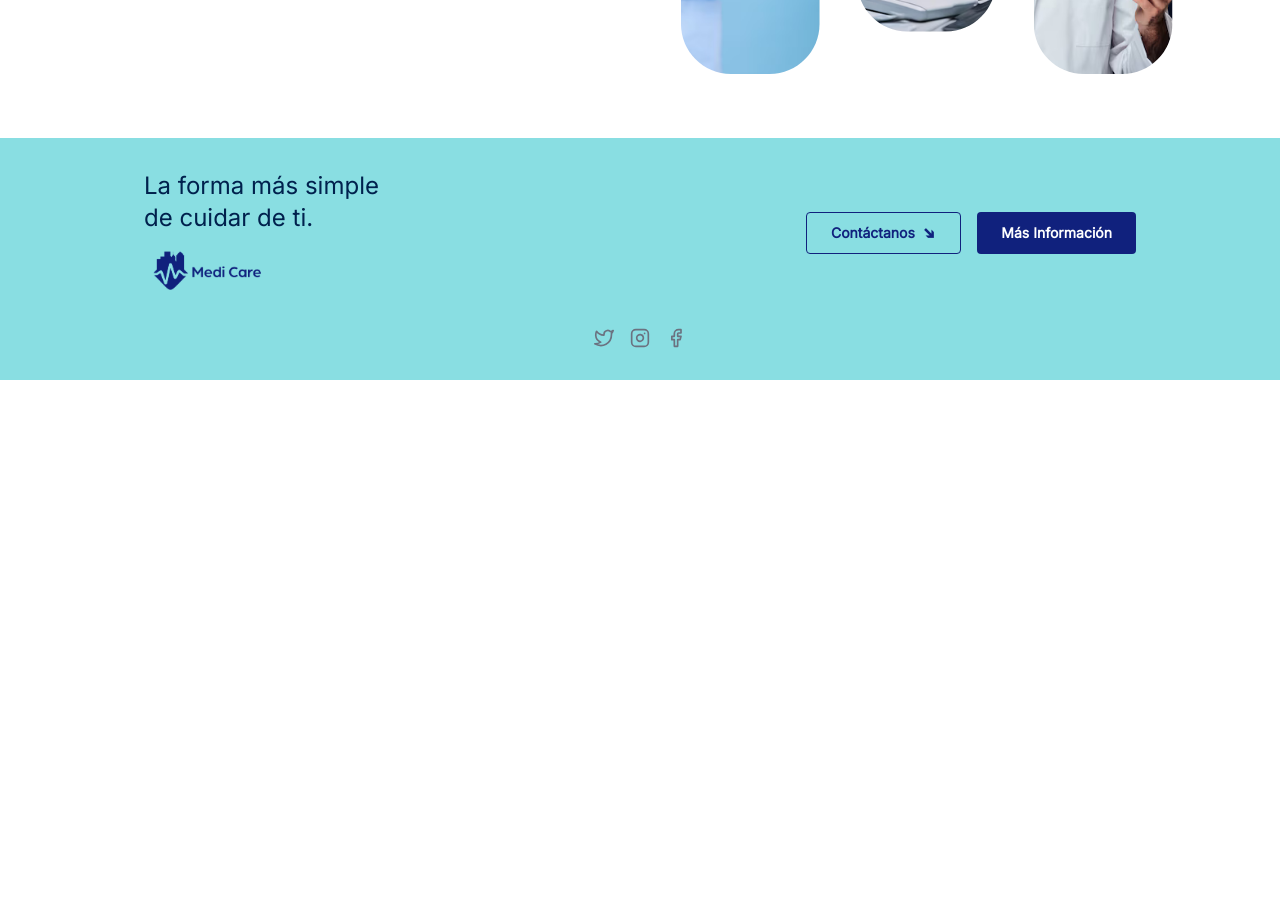
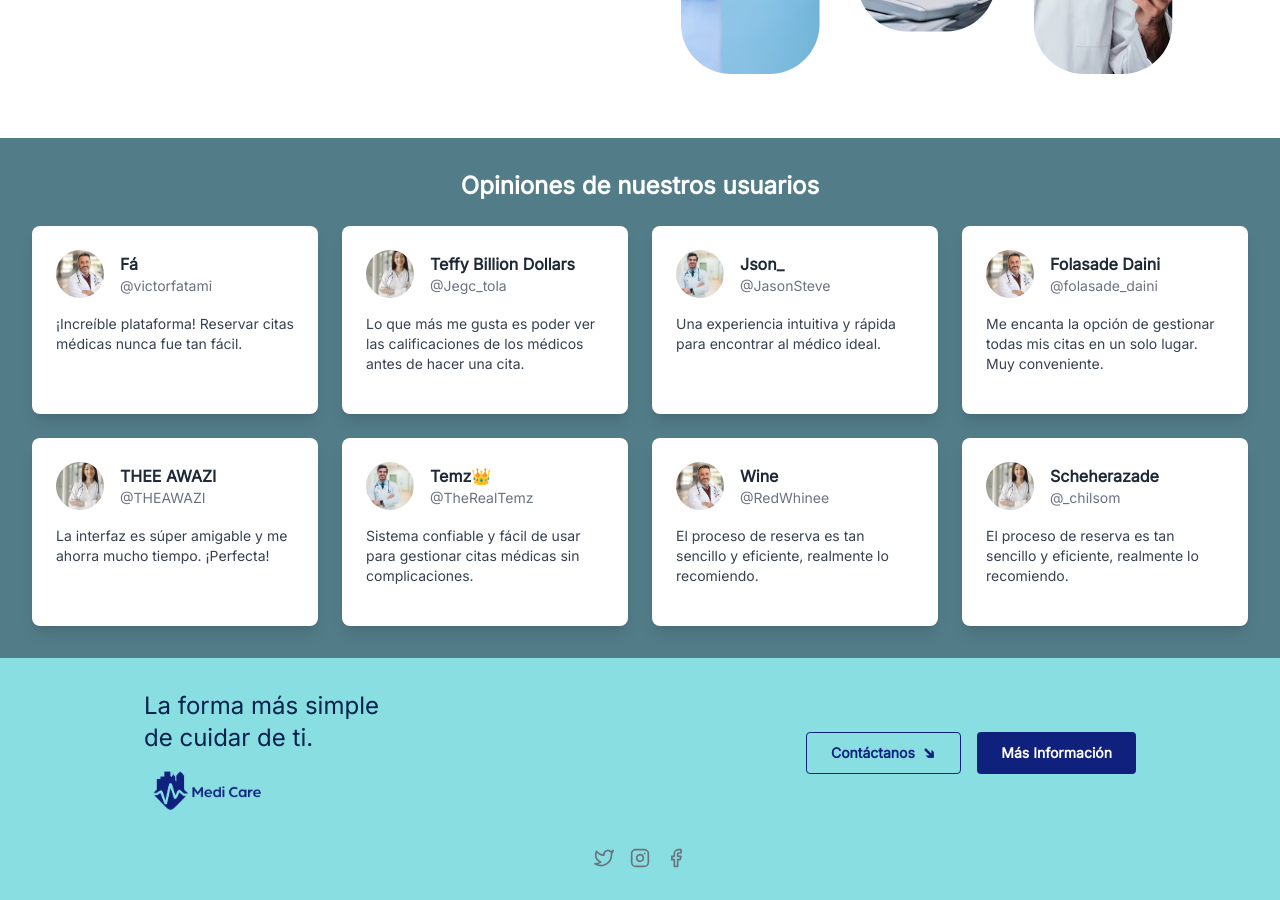
Before and after one commit to isidrocolocho/clinica-landing, a React (Create React App) app: page / in a window 1280 px wide. Shown: the part 780-1680 px from the top of the page. Before the commit the page ends 1160 px from the top, so only its background shows below. Built offline with nearby package versions, Linux system fonts and the light colour scheme.

Commit message:
modificaciones dashboard, testimonios, home, citas anteriores y catalogo

```diff
--- a/package.json
+++ b/package.json
@@ -10,6 +10,7 @@
     "@fortawesome/free-solid-svg-icons": "^6.7.2",
     "@fortawesome/react-fontawesome": "^0.2.2",
     "@fullcalendar/daygrid": "^6.1.15",
+    "@fullcalendar/interaction": "^6.1.15",
     "@fullcalendar/react": "^6.1.15",
     "@heroicons/react": "^2.2.0",
     "@mui/material": "^6.3.1",
--- a/src/views/landing/home/Home.jsx
+++ b/src/views/landing/home/Home.jsx
@@ -1,8 +1,10 @@
 import React from "react";
+import Testimonios from "./Testimonios"; // Importa el componente de testimonios si está en el mismo directorio
 
 export default function Home() {
   return (
     <div>
+      {/* Sección principal */}
       <section className="max-w-7xl mx-auto px-4 py-12">
         <div className="grid md:grid-cols-2 gap-8 items-center">
           <div className="md:pl-20">
@@ -10,7 +12,6 @@ export default function Home() {
               Tu salud, <br />
               <span className="text-verde-aqua font-black italic">nuestra prioridad.</span>
             </h1>
-
             <p className="text-gray-600 mb-8">
               Descubre una forma fácil y rápida de encontrar especialistas, agendar citas y gestionar tu cuidado médico desde cualquier dispositivo.
             </p>
@@ -33,6 +34,7 @@ export default function Home() {
         </div>
       </section>
 
+      {/* Sección de beneficios */}
       <section className="flex flex-col md:flex-row items-center md:items-start justify-between px-8 py-16 bg-white">
         <div className="w-full md:w-1/2 flex flex-col justify-center md:pl-20 pt-6 items-center md:items-start h-full">
           <h2 className="text-3xl md:text-4xl font-bold italic text-verde-aqua text-center md:text-left">
@@ -59,6 +61,9 @@ export default function Home() {
           </div>
         </div>
       </section>
+
+      {/* Componente de testimonios */}
+      <Testimonios />
     </div>
   );
 }
--- /dev/null
+++ b/src/views/landing/home/Testimonios.jsx
@@ -0,0 +1,96 @@
+import React from "react";
+
+const Testimonios = () => {
+  const testimonios = [
+    {
+      nombre: "Fá",
+      usuario: "@victorfatami",
+      mensaje: "¡Increíble plataforma! Reservar citas médicas nunca fue tan fácil.",
+      foto: "/images/mario.jpeg", // Imagen del testimonio
+    },
+    {
+      nombre: "Teffy Billion Dollars",
+      usuario: "@Jegc_tola",
+      mensaje:
+        "Lo que más me gusta es poder ver las calificaciones de los médicos antes de hacer una cita.",
+      foto: "/images/jessica.jpeg", // Imagen del testimonio
+    },
+    {
+      nombre: "Json_",
+      usuario: "@JasonSteve",
+      mensaje:
+        "Una experiencia intuitiva y rápida para encontrar al médico ideal.",
+      foto: "/images/luis.jpeg", // Imagen del testimonio
+    },
+    {
+      nombre: "Folasade Daini",
+      usuario: "@folasade_daini",
+      mensaje:
+        "Me encanta la opción de gestionar todas mis citas en un solo lugar. Muy conveniente.",
+      foto: "/images/mario.jpeg", // Imagen del testimonio
+    },
+    {
+      nombre: "THEE AWAZI",
+      usuario: "@THEAWAZI",
+      mensaje: "La interfaz es súper amigable y me ahorra mucho tiempo. ¡Perfecta!",
+      foto: "/images/jessica.jpeg", // Imagen del testimonio
+    },
+    {
+      nombre: "Temz👑",
+      usuario: "@TheRealTemz",
+      mensaje:
+        "Sistema confiable y fácil de usar para gestionar citas médicas sin complicaciones.",
+      foto: "/images/luis.jpeg", // Imagen del testimonio
+    },
+    {
+      nombre: "Wine",
+      usuario: "@RedWhinee",
+      mensaje:
+        "El proceso de reserva es tan sencillo y eficiente, realmente lo recomiendo.",
+      foto: "/images/mario.jpeg", // Imagen del testimonio
+    },
+    {
+      nombre: "Scheherazade",
+      usuario: "@_chilsom",
+      mensaje:
+        "El proceso de reserva es tan sencillo y eficiente, realmente lo recomiendo.",
+      foto: "/images/jessica.jpeg", // Imagen del testimonio
+    },
+  ];
+
+  return (
+    <div className="bg-verde-musgo p-8">
+      <div className="max-w-7xl mx-auto">
+        <h2 className="text-white text-2xl font-bold mb-6 text-center">
+          Opiniones de nuestros usuarios
+        </h2>
+        <div className="grid grid-cols-1 sm:grid-cols-2 md:grid-cols-3 lg:grid-cols-4 gap-6">
+          {testimonios.map((testimonio, index) => (
+            <div
+              key={index}
+              className="bg-white p-6 rounded-lg shadow-lg flex flex-col space-y-4 transition-transform duration-300 hover:scale-105"
+            >
+              <div className="flex items-center space-x-4">
+                <img
+                  src={testimonio.foto} // Usamos la foto del testimonio
+                  alt={testimonio.nombre}
+                  className="h-12 w-12 rounded-full object-cover"
+                />
+                <div>
+                  <h3 className="text-gray-800 font-semibold">{testimonio.nombre}</h3>
+                  <p className="text-gray-500 text-sm">{testimonio.usuario}</p>
+                </div>
+              </div>
+              <p className="text-gray-700 text-sm">{testimonio.mensaje}</p>
+              <div className="text-blue-500">
+                <i className="fab fa-twitter"></i>
+              </div>
+            </div>
+          ))}
+        </div>
+      </div>
+    </div>
+  );
+};
+
+export default Testimonios;
--- a/src/views/medico/dashboard/dashboard.jsx
+++ b/src/views/medico/dashboard/dashboard.jsx
@@ -95,9 +95,7 @@ export default function Login() {
       </aside>
 
       {/* Contenido principal */}
-      <main
-        className={`flex-1 bg-white bg-opacity-75 p-6 md:p-10 flex flex-col`}
-      >
+      <main className={`flex-1 bg-white bg-opacity-75 p-6 md:p-10 flex flex-col`}>
         {/* Sección de servicios */}
         <section className="flex-grow mb-12">
           <h2 className="text-2xl md:text-3xl font-bold text-center mb-6">
@@ -108,7 +106,7 @@ export default function Login() {
               <img
                 src="/images/dermatologia.jpg"
                 alt="Dermatología"
-                className="rounded-lg mx-auto mb-2 shadow-lg w-full"
+                className="rounded-lg mx-auto mb-2 shadow-lg w-full h-48 object-cover"
               />
               <p className="font-medium">Dermatología</p>
             </div>
@@ -116,7 +114,7 @@ export default function Login() {
               <img
                 src="/images/cardiologia.jpeg"
                 alt="Cardiología"
-                className="rounded-lg mx-auto mb-2 shadow-lg w-full"
+                className="rounded-lg mx-auto mb-2 shadow-lg w-full h-48 object-cover"
               />
               <p className="font-medium">Cardiología</p>
             </div>
@@ -124,7 +122,7 @@ export default function Login() {
               <img
                 src="/images/nutricion.jpeg"
                 alt="Nutrición"
-                className="rounded-lg mx-auto mb-2 shadow-lg w-full"
+                className="rounded-lg mx-auto mb-2 shadow-lg w-full h-48 object-cover"
               />
               <p className="font-medium">Nutrición</p>
             </div>
@@ -132,7 +130,7 @@ export default function Login() {
               <img
                 src="/images/odontologia.jpeg"
                 alt="Odontología"
-                className="rounded-lg mx-auto mb-2 shadow-lg w-full"
+                className="rounded-lg mx-auto mb-2 shadow-lg w-full h-48 object-cover"
               />
               <p className="font-medium">Odontología</p>
             </div>
--- a/src/views/paciente/Catalogo/Catalogo.jsx
+++ b/src/views/paciente/Catalogo/Catalogo.jsx
@@ -1,5 +1,50 @@
-export default function Catalogo() {
-    return (
-        <><h1>Catalogo de medico</h1></>
-    )
-}
+import React from "react";
+
+const CatalogoMedico = () => {
+  const servicios = [
+    {
+      nombre: "Dermatología",
+      descripcion: "Especialistas en la salud de la piel, cabello y uñas.",
+      imagen: "/images/dermatologia.jpg",
+    },
+    {
+      nombre: "Cardiología",
+      descripcion: "Atención especializada para problemas del corazón y sistema circulatorio.",
+      imagen: "/images/cardiologia.jpeg",
+    },
+    {
+      nombre: "Odontología",
+      descripcion: "Cuidado dental completo, desde limpiezas hasta tratamientos avanzados.",
+      imagen: "/images/odontologia.jpeg",
+    },
+    {
+      nombre: "Nutrición",
+      descripcion: "Asesoramiento y planes nutricionales personalizados para una vida saludable.",
+      imagen: "/images/nutricion.jpeg",
+    },
+  ];
+
+  return (
+    <div className="p-8 bg-gray-50">
+      <h2 className="text-2xl font-bold text-center mb-8">Catálogo Médico</h2>
+      <div className="grid grid-cols-1 sm:grid-cols-2 md:grid-cols-3 lg:grid-cols-4 gap-8">
+        {servicios.map((servicio, index) => (
+          <div
+            key={index}
+            className="bg-white p-6 rounded-lg shadow-md transition-transform duration-300 hover:scale-105"
+          >
+            <img
+              src={servicio.imagen}
+              alt={servicio.nombre}
+              className="w-full h-48 object-cover rounded-lg mb-4"
+            />
+            <h3 className="text-xl font-semibold text-gray-800">{servicio.nombre}</h3>
+            <p className="text-gray-600 mt-2">{servicio.descripcion}</p>
+          </div>
+        ))}
+      </div>
+    </div>
+  );
+};
+
+export default CatalogoMedico;
--- a/src/views/paciente/Citas/CitasAnteriores.jsx
+++ b/src/views/paciente/Citas/CitasAnteriores.jsx
@@ -1,5 +1,58 @@
-export default function CitasAnteriores() {
-    return (
-        <><h1>Citas Anteriores</h1></>
-    )
-}
+import React, { useState, useEffect } from "react";
+import FullCalendar from "@fullcalendar/react"; // Importamos FullCalendar
+import dayGridPlugin from "@fullcalendar/daygrid"; // Plugin para la vista de calendario de días
+import interactionPlugin from "@fullcalendar/interaction"; // Plugin para interacción como click, drag & drop
+
+const CitasAnteriores = () => {
+  const [events, setEvents] = useState([]);
+
+  useEffect(() => {
+    // Simulamos que estas son las citas atendidas previamente, puedes obtenerlas desde tu backend
+    const citas = [
+      {
+        title: "Cita con Dr. Mario Argueta - Cardiología",
+        start: "2025-01-05T10:00:00",
+        end: "2025-01-05T11:00:00",
+        description: "Consulta de seguimiento para problemas cardíacos.",
+      },
+      {
+        title: "Cita con Dra. Jessica Moran - Nutrición",
+        start: "2025-01-07T15:00:00",
+        end: "2025-01-07T16:00:00",
+        description: "Asesoría nutricional personalizada.",
+      },
+      {
+        title: "Cita con Dr. Luis López - Dermatología",
+        start: "2025-01-10T09:00:00",
+        end: "2025-01-10T10:00:00",
+        description: "Revisión de piel y salud dermatológica.",
+      },
+    ];
+
+    // Aquí podrías hacer una llamada a tu API para obtener las citas previas
+    setEvents(citas);
+  }, []);
+
+  return (
+    <div className="p-8 bg-gray-50">
+      <h2 className="text-2xl font-bold text-center mb-6">Citas Anteriores</h2>
+      <FullCalendar
+        plugins={[dayGridPlugin, interactionPlugin]}
+        initialView="dayGridMonth"
+        events={events}
+        eventClick={(info) => {
+          alert(`Cita: ${info.event.title}\nDescripción: ${info.event.extendedProps.description}`);
+        }}
+        eventColor="#378006"
+        eventTextColor="#fff"
+        headerToolbar={{
+          left: "prev,next today",
+          center: "title",
+          right: "dayGridMonth,dayGridWeek,dayGridDay",
+        }}
+      />
+    </div>
+  );
+};
+
+export default CitasAnteriores;
```
